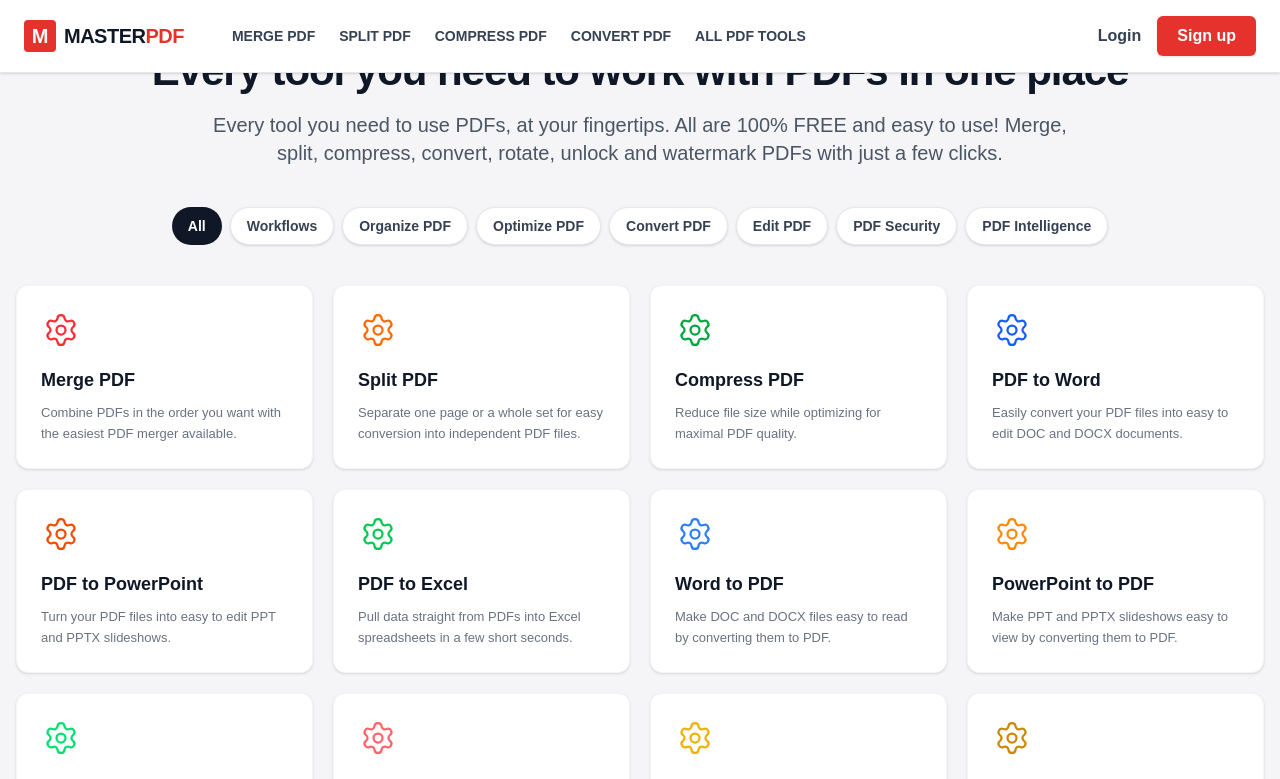
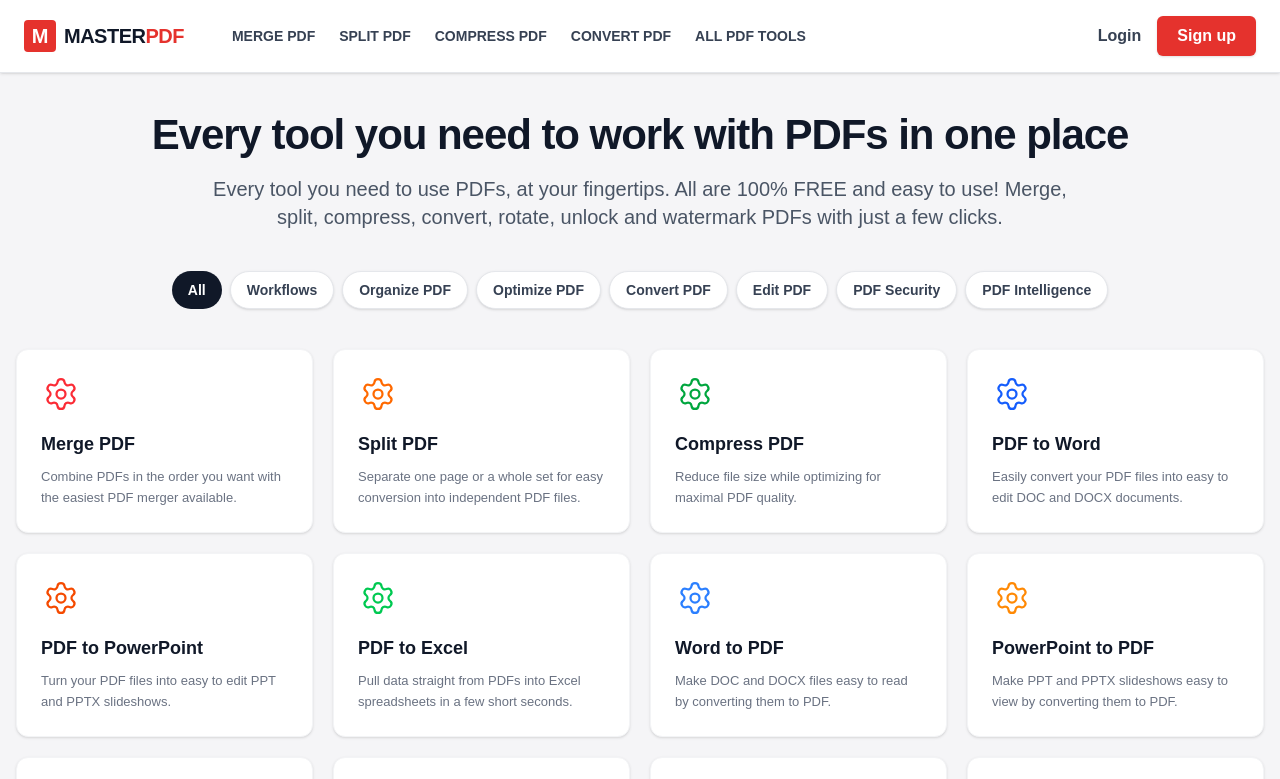
Before and after one commit to ansarisuhel4505/MasterPdf, a Next.js app: page / in a window 1280 px wide. Shown: the top 779 px of the page. Built offline with nearby package versions, Linux system fonts and the light colour scheme; no server answers.

Commit message:
Update main section padding in index.js
Adjusted padding in the main section of the index page.

```diff
--- a/src/pages/index.js
+++ b/src/pages/index.js
@@ -48,7 +48,8 @@ export default function Home() {
       <Head><title>MasterPdf | Online PDF tools for PDF lovers</title></Head>
       <Navbar />
 
-      <main className="max-w-[1400px] mx-auto px-4 py-12">
+            <main className="max-w-[1400px] mx-auto px-4 pt-28 pb-12">
+
         {/* Header Text */}
         <div className="text-center mb-10">
           <h1 className="text-4xl md:text-[42px] font-bold text-gray-900 mb-4 tracking-tight">
```
